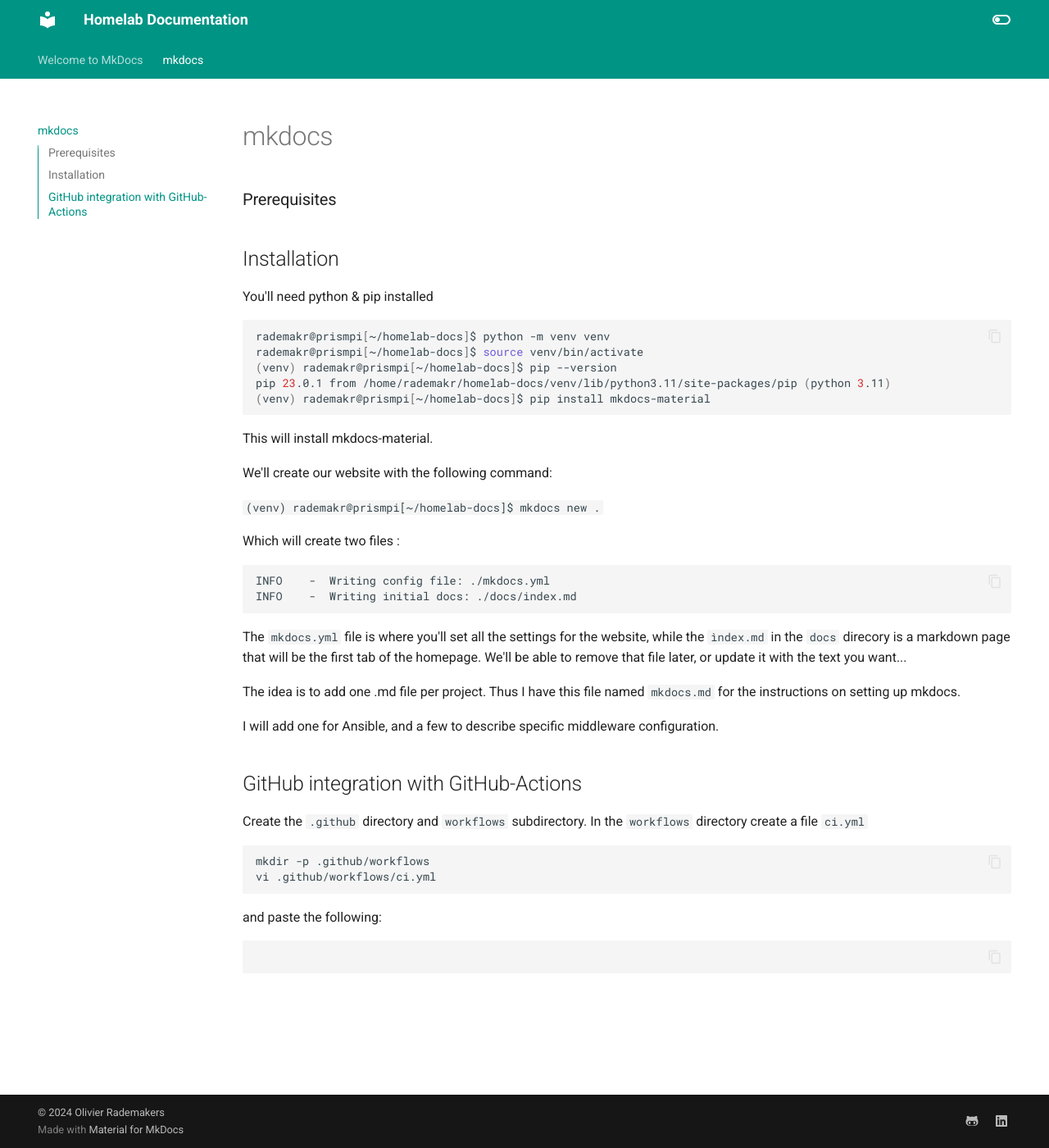
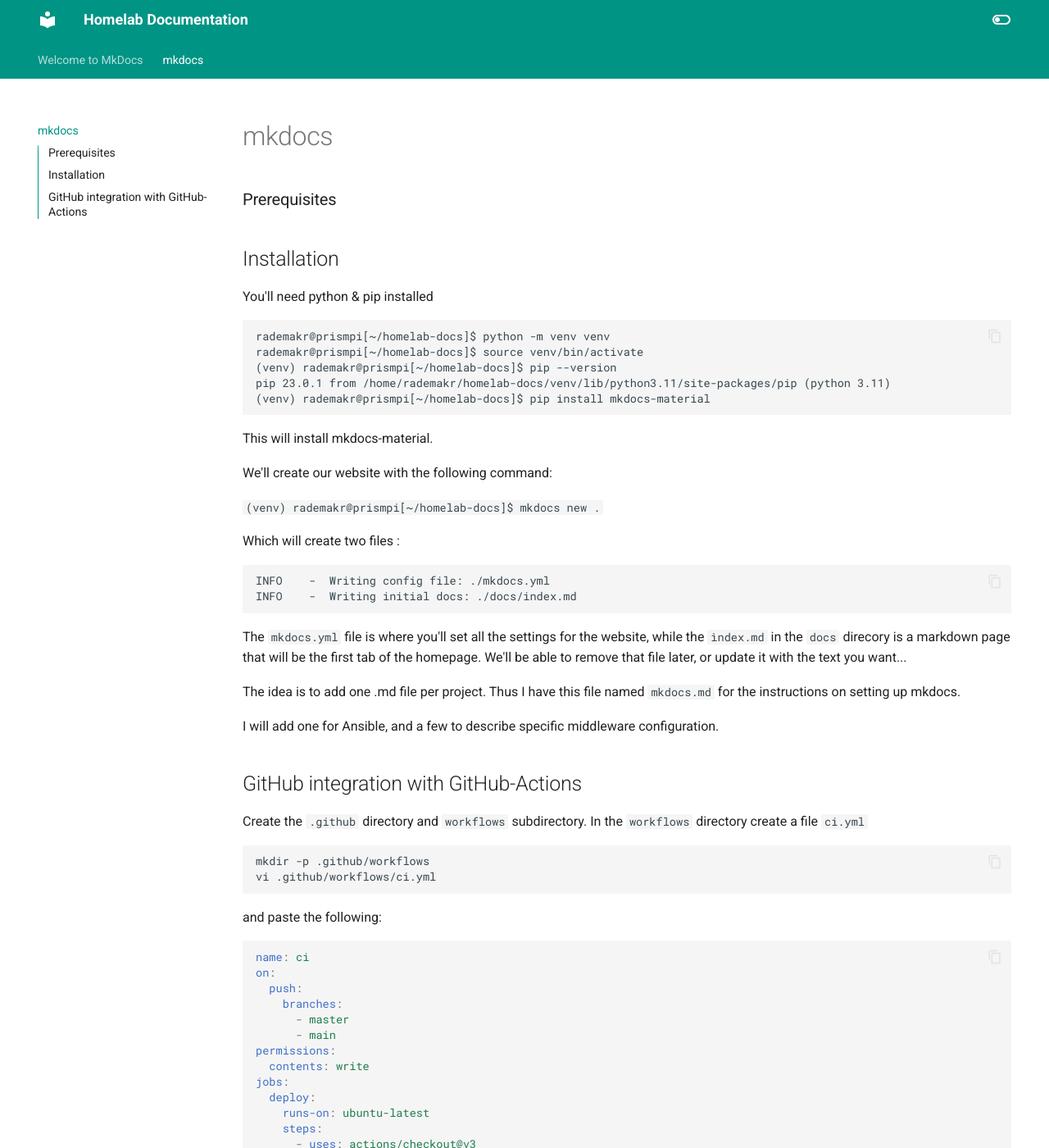
Before and after one commit to rademakr/homelab-docs, an MkDocs documentation site: the page built from docs/MkDocs_install.md, in a window 1280 px wide and 1400 px high. Shown: the whole window at 82% size. Built offline with MkDocs 1.6.1 and Material for MkDocs 9.7.7, drawn with Linux system fonts in a browser that asks for light colours; some of the changed text lies outside the part shown.

Commit message:
First page done

````diff
--- a/docs/MkDocs_install.md
+++ b/docs/MkDocs_install.md
@@ -7,7 +7,7 @@
 You'll need python & pip installed
 
 
-``` bash
+```
 rademakr@prismpi[~/homelab-docs]$ python -m venv venv
 rademakr@prismpi[~/homelab-docs]$ source venv/bin/activate
 (venv) rademakr@prismpi[~/homelab-docs]$ pip --version
@@ -47,6 +47,28 @@
 
 and paste the following:
 
+```yaml
+name: ci
+on:
+  push:
+    branches:
+      - master
+      - main
+permissions:
+  contents: write
+jobs:
+  deploy:
+    runs-on: ubuntu-latest
+    steps:
+      - uses: actions/checkout@v3
+      - uses: actions/setup-python@v4
+        with:
+          python-version: 3.x
+      - uses: actions/cache@v2
+        with:
+          key: ${{ github.ref }}
+          path: .cache
+      - run: pip install mkdocs-material
+      - run: pip install pillow cairosvg
+      - run: mkdocs gh-deploy --force
 ```
-
-```
````
